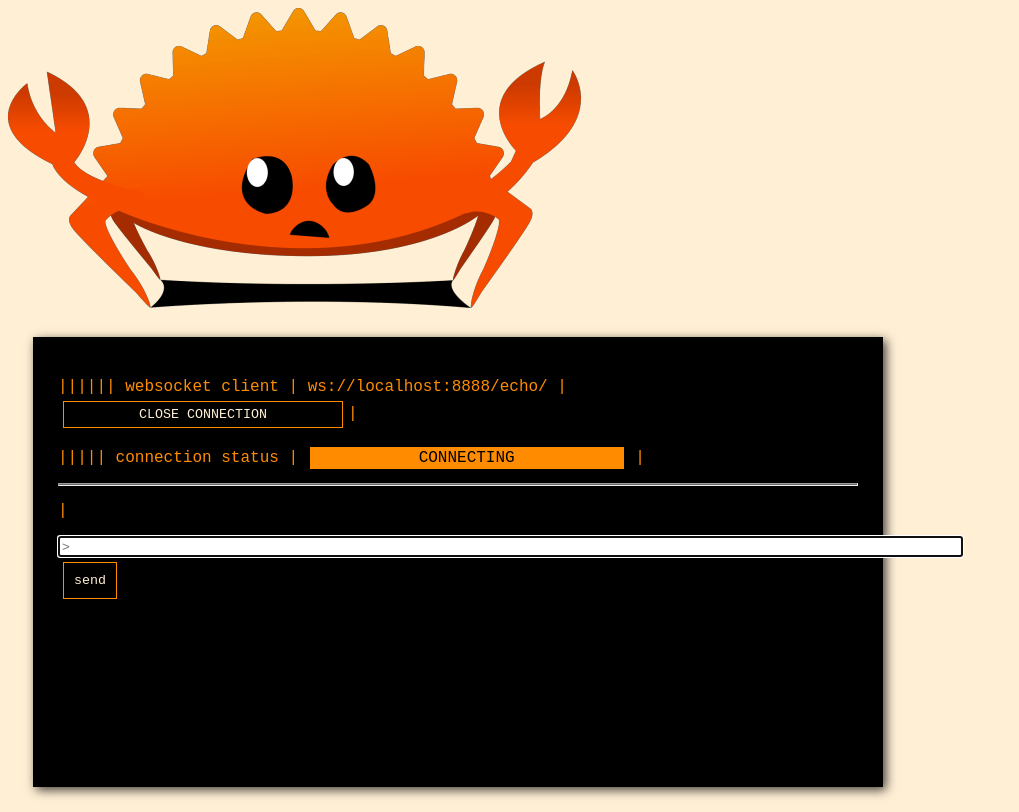
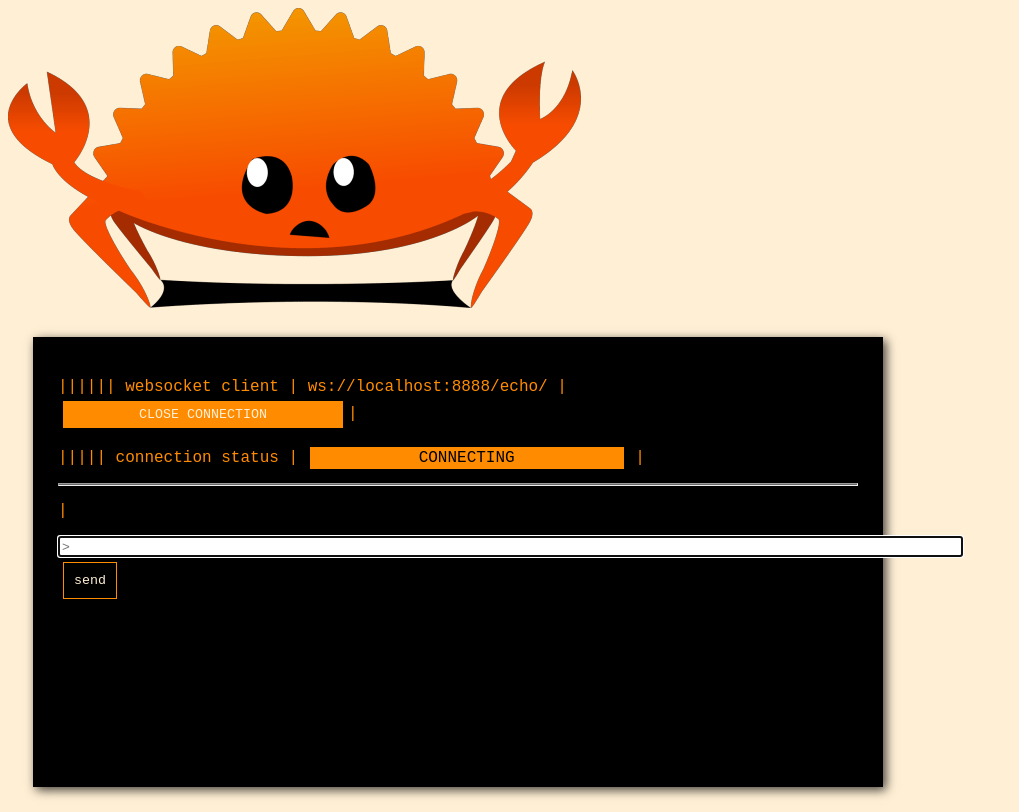
Before and after one commit to davisvansant/websocket_example, a Vue app in the folder client/: page / in a window 1280 px wide. In both pictures the pointer is over the button "CLOSE CONNECTION". Shown: the whole page, without its empty margins (0-1019 px from the left). Built offline with nearby package versions, Linux system fonts and the light colour scheme; no server answers.

Commit message:
initial transition for close_connection_button

```diff
--- a/client/src/App.vue
+++ b/client/src/App.vue
@@ -136,6 +136,10 @@ export default defineComponent({
     margin: 5px 5px;
     font-family:Courier New;
     color:PapayaWhip;
+    transition: background-color 1s;
+  }
+  .close_connection_button:hover {
+    background-color: DarkOrange;
   }
   .connection_status {
     background-color:DarkOrange;
```
